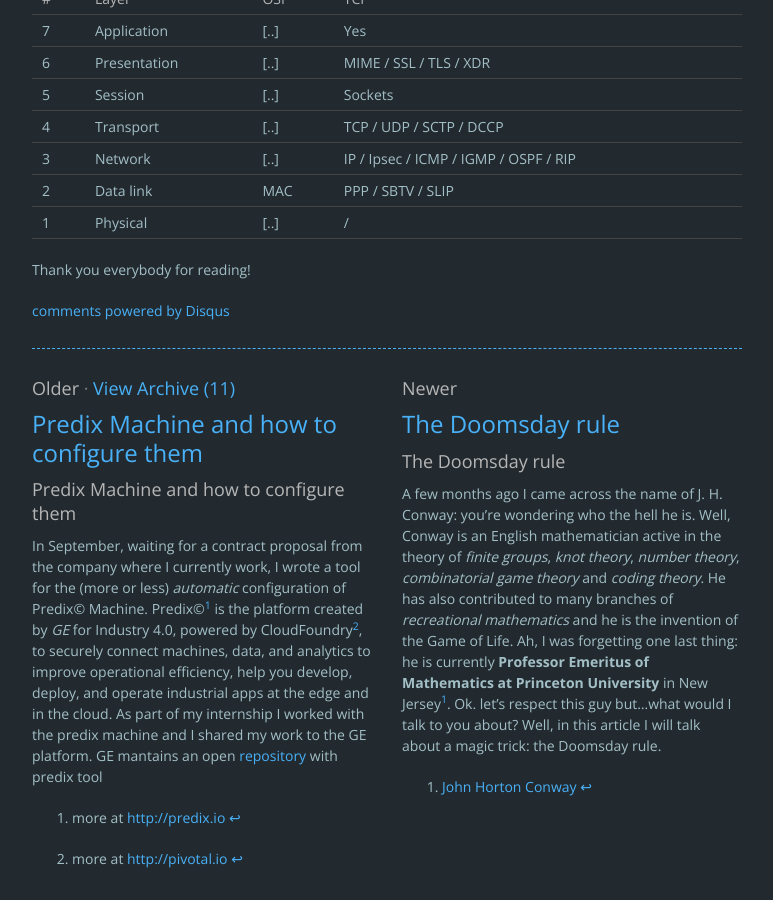
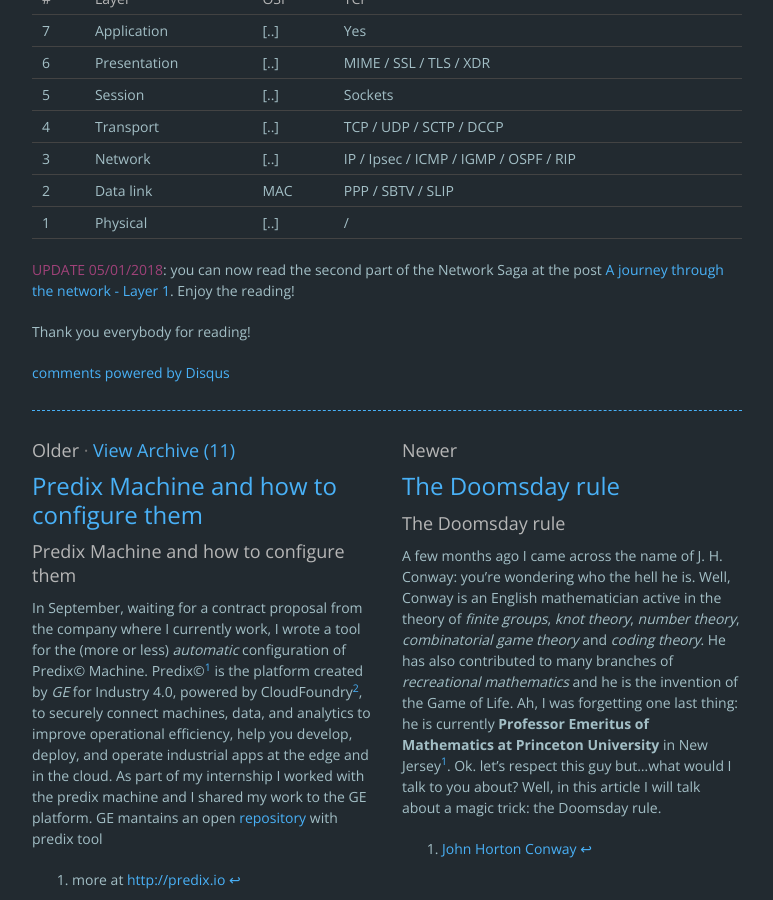
Before and after one commit to made2591/blog.madeddu.xyz, a Jekyll site: the page built from _posts/2017-12-22-network-layers-0.md, in a window 1280 px wide and 900 px high, scrolled down 6635 px. Shown: the whole window, without its empty margins (253-1026 px from the left). Built offline with Jekyll 4.4.1, drawn with Linux system fonts in a browser that asks for light colours; nearby versions of some CDN libraries; comment, search, counter and statistics services are not loaded.

Commit message:
Add link to layer 1 in introdcution network saga

```diff
--- a/_posts/2017-12-22-network-layers-0.md
+++ b/_posts/2017-12-22-network-layers-0.md
@@ -139,4 +139,6 @@ We talked a lot about the roles of each layers in __OSI__ reference models. Let'
  2 | Data link    | MAC  | PPP / SBTV / SLIP                     |
  1 | Physical     | [..] |  /                                    |
 
+<span style="color:#A04279; font-size: bold;">UPDATE 05/01/2018</span>: you can now read the second part of the Network Saga at the post [A journey through the network - Layer 1](https://made2591.github.io/posts/network-layers-1). Enjoy the reading!
+
 Thank you everybody for reading!
```
